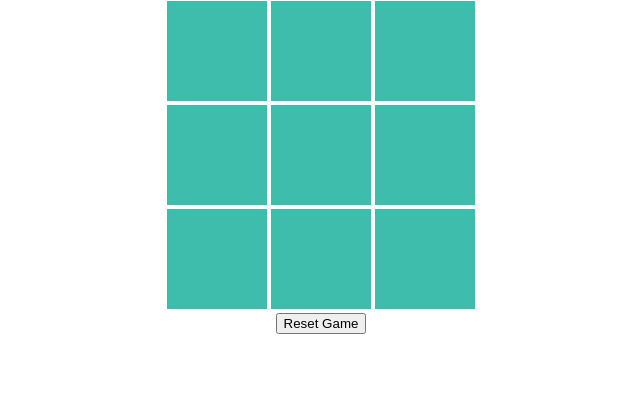
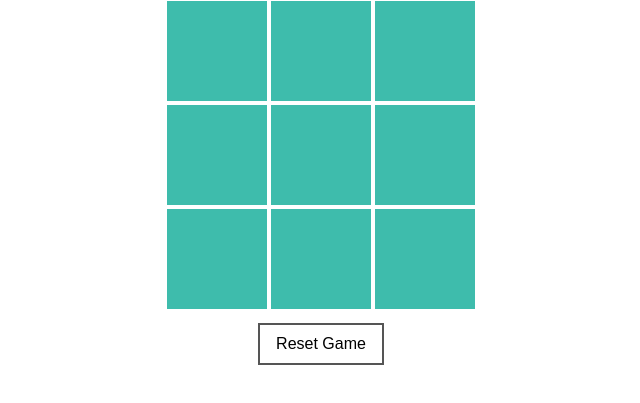
Before and after one commit to alissongdev/jogo-da-velha, a plain HTML site: page index.html in a window 1280 px wide. Shown: the part 79-482 px from the top of the page, without its empty margins (319-959 px from the left). Drawn offline with Linux system fonts and the light colour scheme.

Commit message:
Estilizando botão de reset

```diff
--- a/index.html
+++ b/index.html
@@ -27,7 +27,7 @@
     </div>
   </div>
 
-  <button onclick="resetGame()">Reset Game</button>
+  <button class="button" onclick="resetGame()">Reset Game</button>
 
   <script src="./js/game.js"></script>
   <script src="./js/interface.js"></script>
--- a/styles/styles.css
+++ b/styles/styles.css
@@ -4,6 +4,26 @@ body {
 
 h1 {
   font-family: Arial, Helvetica, sans-serif;
+}
+
+.button {
+  background-color: white;
+  color: black;
+  border: 2px solid #555555;
+  padding: 10px 16px;
+  text-align: center;
+  text-decoration: none;
+  display: inline-block;
+  font-size: 16px;
+  margin: 10px 2px;
+  -webkit-transition-duration: 0.4s;
+  transition-duration: 0.4s;
+  cursor: pointer;
+}
+
+.button:hover {
+  background-color: #555555;
+  color: white;
 }
 
 .square {
```
